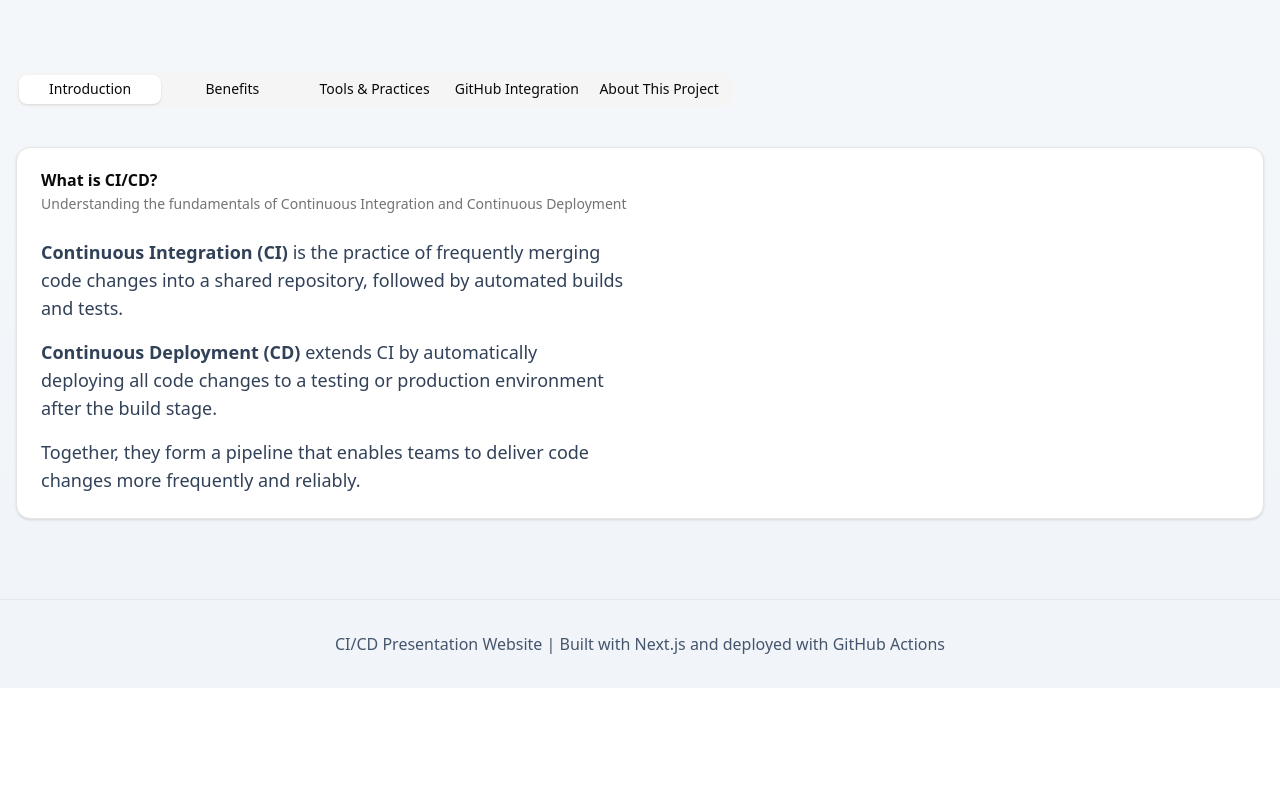
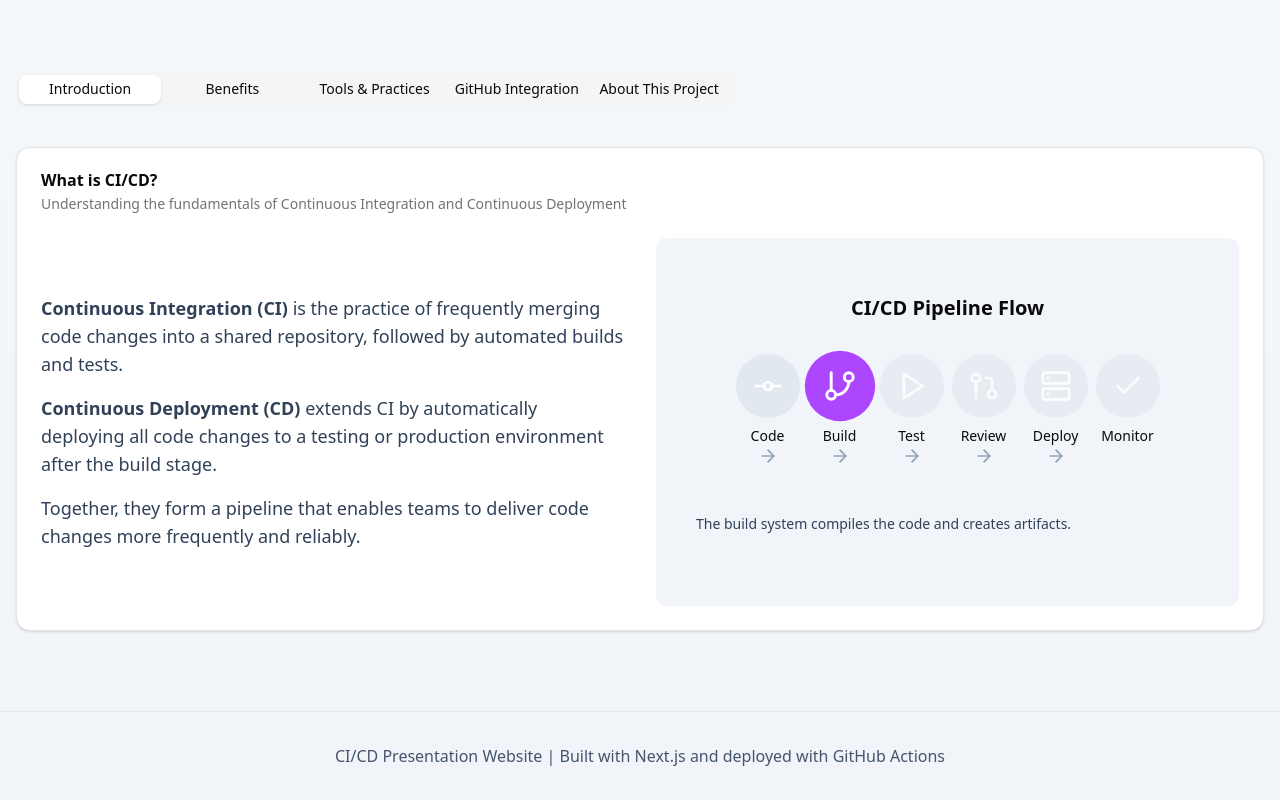
Before and after one commit to rch28/cicd-presentation, a Next.js app: page / in a window 1280 px wide. Shown: the part 865-1665 px from the top of the page. Before the commit the page ends 1553 px from the top, so only its background shows below. Built offline with nearby package versions, Linux system fonts and the light colour scheme.

Commit message:
add ci-cd diagram

```diff
--- a/src/app/page.tsx
+++ b/src/app/page.tsx
@@ -1,5 +1,14 @@
-import React from 'react'
-import { GitBranch, GitPullRequest, Workflow, Rocket, CheckCircle2, XCircle, RefreshCcw, GitFork } from 'lucide-react';
+import React from "react";
+import {
+  GitBranch,
+  GitPullRequest,
+  Workflow,
+  Rocket,
+  CheckCircle2,
+  XCircle,
+  RefreshCcw,
+  GitFork,
+} from "lucide-react";
 import { Button } from "@/components/ui/button";
 import {
   Card,
@@ -11,28 +20,10 @@ import {
 import { Tabs, TabsContent, TabsList, TabsTrigger } from "@/components/ui/tabs";
 
 import { ArrowDown } from "lucide-react";
+import Pipeline from "@/components/Pipeline";
+import CiCdDiagram from "@/components/ci-cd-diagram";
 
 export default function Home() {
-  const Pipeline = () => (
-    <div className="flex items-center justify-center gap-4 my-8 flex-wrap">
-      {['Code', 'Build', 'Test', 'Deploy'].map((stage, index) => (
-        <React.Fragment key={stage}>
-          <div className="flex flex-col items-center">
-            <div className="w-16 h-16 rounded-full bg-blue-100 flex items-center justify-center">
-              {index === 0 && <GitFork className="w-8 h-8 text-blue-600" />}
-              {index === 1 && <RefreshCcw className="w-8 h-8 text-blue-600" />}
-              {index === 2 && <CheckCircle2 className="w-8 h-8 text-blue-600" />}
-              {index === 3 && <Rocket className="w-8 h-8 text-blue-600" />}
-            </div>
-            <span className="mt-2 font-medium">{stage}</span>
-          </div>
-          {index < 3 && (
-            <div className="w-8 h-0.5 bg-blue-300" />
-          )}
-        </React.Fragment>
-      ))}
-    </div>
-  );
   return (
     <main className="min-h-screen bg-gradient-to-b from-slate-50 to-slate-100 dark:from-slate-950 dark:to-slate-900">
       {/* Hero Section */}
@@ -46,7 +37,7 @@ export default function Home() {
           <p className="text-xl md:text-2xl text-slate-700 dark:text-slate-300">
             Continuous Integration & Continuous Deployment Explained
           </p>
-          <Pipeline/>
+          <Pipeline />
           <div className="pt-4">
             <Button
               size="lg"
@@ -100,6 +91,9 @@ export default function Home() {
                       deliver code changes more frequently and reliably.
                     </p>
                   </div>
+                  <div className="bg-slate-100 dark:bg-slate-800 p-6 rounded-lg">
+                    <CiCdDiagram />
+                  </div>
                 </div>
               </CardContent>
             </Card>
--- /dev/null
+++ b/src/components/ci-cd-diagram.tsx
@@ -0,0 +1,82 @@
+"use client";
+import { useEffect, useState } from "react";
+import { motion } from "framer-motion";
+import {
+  ArrowRight,
+  GitBranch,
+  GitCommit,
+  GitPullRequest,
+  Play,
+  Check,
+  Server,
+} from "lucide-react";
+
+export default function CiCdDiagram() {
+  const [step, setStep] = useState(0);
+
+  useEffect(() => {
+    const interval = setInterval(() => {
+      setStep((prev) => (prev + 1) % 6);
+    }, 3000);
+
+    return () => clearInterval(interval);
+  }, []);
+
+  const stages = [
+    { name: "Code", icon: GitCommit, color: "bg-blue-500" },
+    { name: "Build", icon: GitBranch, color: "bg-purple-500" },
+    { name: "Test", icon: Play, color: "bg-amber-500" },
+    { name: "Review", icon: GitPullRequest, color: "bg-green-500" },
+    { name: "Deploy", icon: Server, color: "bg-red-500" },
+    { name: "Monitor", icon: Check, color: "bg-teal-500" },
+  ];
+
+  return (
+    <div className="w-full py-8">
+      <h3 className="text-xl font-semibold mb-8 text-center">
+        CI/CD Pipeline Flow
+      </h3>
+
+      <div className="flex flex-wrap justify-center gap-4 md:gap-2">
+        {stages.map((stage, index) => (
+          <div key={stage.name} className="flex flex-col items-center">
+            <motion.div
+              className={`w-16 h-16 rounded-full flex items-center justify-center ${
+                step === index ? stage.color : "bg-slate-200 dark:bg-slate-700"
+              } transition-colors duration-300`}
+              animate={{
+                scale: step === index ? 1.1 : 1,
+                opacity: step === index || index < step ? 1 : 0.7,
+              }}
+            >
+              <stage.icon className="h-8 w-8 text-white" />
+            </motion.div>
+            <p className="mt-2 text-sm font-medium">{stage.name}</p>
+
+            {index < stages.length - 1 && (
+              <div className="hidden md:block mx-2">
+                <ArrowRight className="h-5 w-5 text-slate-400" />
+              </div>
+            )}
+          </div>
+        ))}
+      </div>
+
+      <div className="mt-8 p-4 bg-slate-100 dark:bg-slate-800 rounded-lg">
+        <p className="text-sm text-slate-700 dark:text-slate-300">
+          {step === 0 &&
+            "Developers commit code changes to a shared repository."}
+          {step === 1 &&
+            "The build system compiles the code and creates artifacts."}
+          {step === 2 &&
+            "Automated tests verify the functionality and quality of the code."}
+          {step === 3 && "Code reviews and approvals ensure quality standards."}
+          {step === 4 &&
+            "Approved changes are automatically deployed to production."}
+          {step === 5 &&
+            "The application is monitored for performance and issues."}
+        </p>
+      </div>
+    </div>
+  );
+}
```
